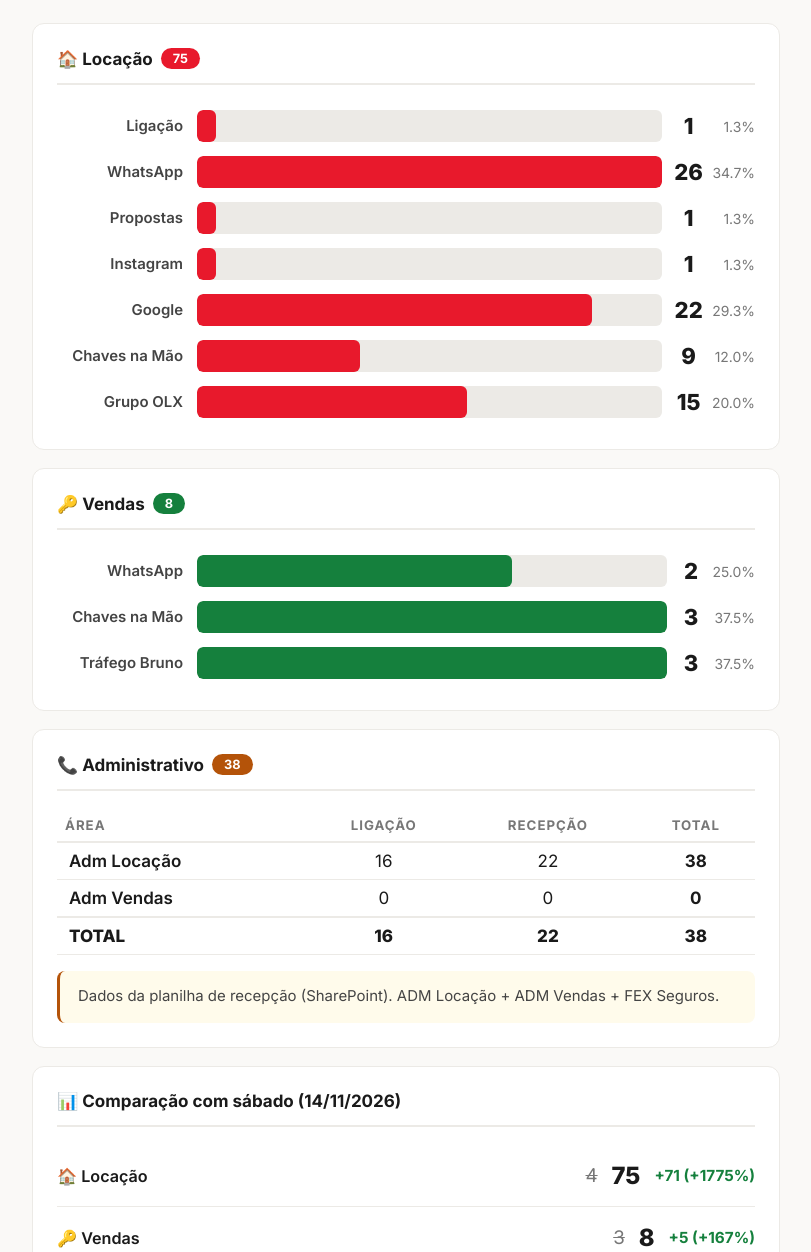
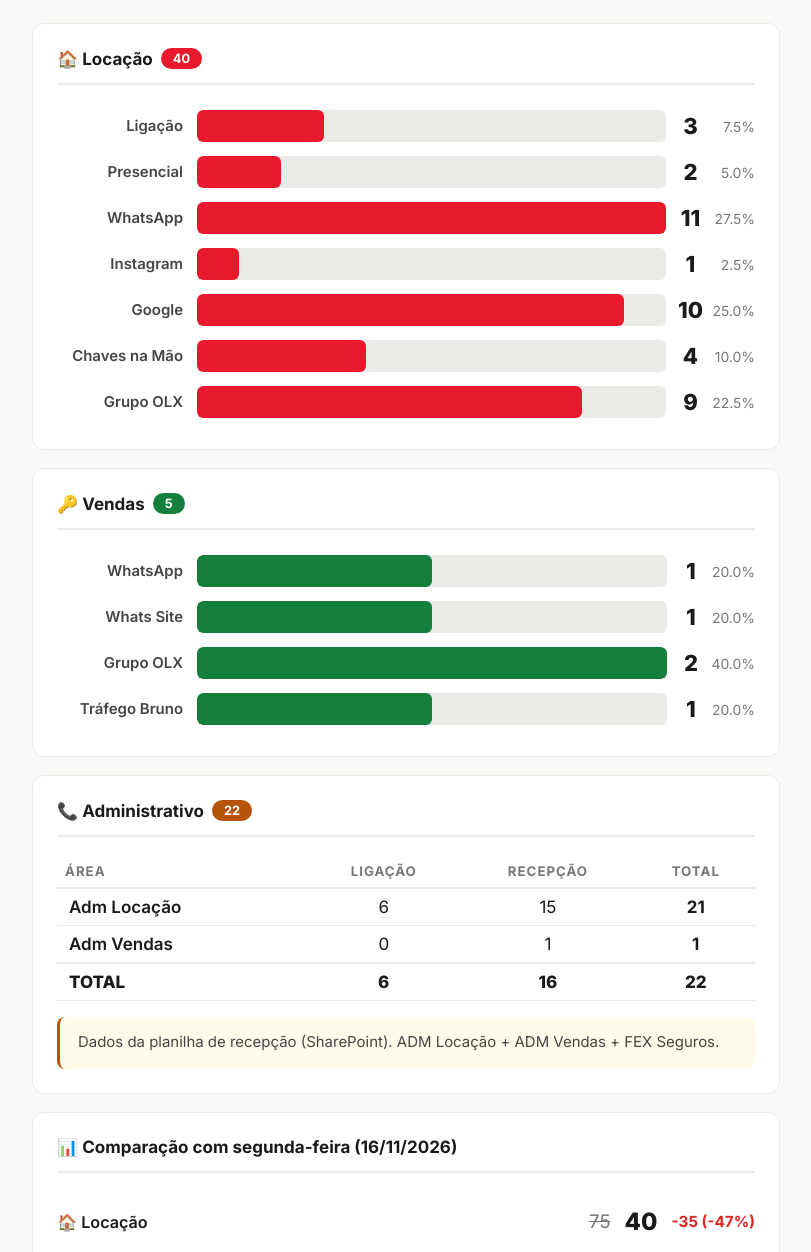
Before and after one commit to julioimoveismkt/dashboard-julio, a plain HTML site: page index.html in a window 1280 px wide. Shown: the part 360-1612 px from the top of the page, without its empty margins (234-1045 px from the left). Drawn offline with Linux system fonts and the light colour scheme.

Commit message:
relatorio 18/11 auto

```diff
--- a/index.html
+++ b/index.html
@@ -66,63 +66,64 @@ footer b { color:var(--red); }
 <header>
   <h1>Julio Imóveis</h1>
   <p>Relatório Diário de Atendimentos</p>
-  <div class="dia">Segunda-feira, 16 de Novembro de 2026</div>
+  <div class="dia">Terça-feira, 17 de Novembro de 2026</div>
 </header>
 <div class="scores">
-  <div class="sc"><em>🏠</em><strong>75</strong><span>Locação</span></div>
-  <div class="sc"><em>🔑</em><strong style="color:var(--green)">8</strong><span>Vendas</span></div>
-  <div class="sc"><em>📞</em><strong style="color:var(--amber)">38</strong><span>Admin</span></div>
-  <div class="sc hero"><em>📊</em><strong>121</strong><span>Total do dia</span></div>
+  <div class="sc"><em>🏠</em><strong>40</strong><span>Locação</span></div>
+  <div class="sc"><em>🔑</em><strong style="color:var(--green)">5</strong><span>Vendas</span></div>
+  <div class="sc"><em>📞</em><strong style="color:var(--amber)">22</strong><span>Admin</span></div>
+  <div class="sc hero"><em>📊</em><strong>67</strong><span>Total do dia</span></div>
 </div>
 <section>
-  <h2>🏠 Locação <span class="tag r">75</span></h2>
-  <table><tr><td class="or">Ligação</td><td class="br"><div class="track"><div class="fill" style="width:4%"></div></div></td><td class="vl">1</td><td class="pc">1.3%</td></tr>
-<tr><td class="or">WhatsApp</td><td class="br"><div class="track"><div class="fill" style="width:100%"></div></div></td><td class="vl">26</td><td class="pc">34.7%</td></tr>
-<tr><td class="or">Propostas</td><td class="br"><div class="track"><div class="fill" style="width:4%"></div></div></td><td class="vl">1</td><td class="pc">1.3%</td></tr>
-<tr><td class="or">Instagram</td><td class="br"><div class="track"><div class="fill" style="width:4%"></div></div></td><td class="vl">1</td><td class="pc">1.3%</td></tr>
-<tr><td class="or">Google</td><td class="br"><div class="track"><div class="fill" style="width:85%"></div></div></td><td class="vl">22</td><td class="pc">29.3%</td></tr>
-<tr><td class="or">Chaves na Mão</td><td class="br"><div class="track"><div class="fill" style="width:35%"></div></div></td><td class="vl">9</td><td class="pc">12.0%</td></tr>
-<tr><td class="or">Grupo OLX</td><td class="br"><div class="track"><div class="fill" style="width:58%"></div></div></td><td class="vl">15</td><td class="pc">20.0%</td></tr>
+  <h2>🏠 Locação <span class="tag r">40</span></h2>
+  <table><tr><td class="or">Ligação</td><td class="br"><div class="track"><div class="fill" style="width:27%"></div></div></td><td class="vl">3</td><td class="pc">7.5%</td></tr>
+<tr><td class="or">Presencial</td><td class="br"><div class="track"><div class="fill" style="width:18%"></div></div></td><td class="vl">2</td><td class="pc">5.0%</td></tr>
+<tr><td class="or">WhatsApp</td><td class="br"><div class="track"><div class="fill" style="width:100%"></div></div></td><td class="vl">11</td><td class="pc">27.5%</td></tr>
+<tr><td class="or">Instagram</td><td class="br"><div class="track"><div class="fill" style="width:9%"></div></div></td><td class="vl">1</td><td class="pc">2.5%</td></tr>
+<tr><td class="or">Google</td><td class="br"><div class="track"><div class="fill" style="width:91%"></div></div></td><td class="vl">10</td><td class="pc">25.0%</td></tr>
+<tr><td class="or">Chaves na Mão</td><td class="br"><div class="track"><div class="fill" style="width:36%"></div></div></td><td class="vl">4</td><td class="pc">10.0%</td></tr>
+<tr><td class="or">Grupo OLX</td><td class="br"><div class="track"><div class="fill" style="width:82%"></div></div></td><td class="vl">9</td><td class="pc">22.5%</td></tr>
 </table>
 </section>
 <section class="vendas">
-  <h2>🔑 Vendas <span class="tag g">8</span></h2>
-  <table><tr><td class="or">WhatsApp</td><td class="br"><div class="track"><div class="fill" style="width:67%"></div></div></td><td class="vl">2</td><td class="pc">25.0%</td></tr>
-<tr><td class="or">Chaves na Mão</td><td class="br"><div class="track"><div class="fill" style="width:100%"></div></div></td><td class="vl">3</td><td class="pc">37.5%</td></tr>
-<tr><td class="or">Tráfego Bruno</td><td class="br"><div class="track"><div class="fill" style="width:100%"></div></div></td><td class="vl">3</td><td class="pc">37.5%</td></tr>
+  <h2>🔑 Vendas <span class="tag g">5</span></h2>
+  <table><tr><td class="or">WhatsApp</td><td class="br"><div class="track"><div class="fill" style="width:50%"></div></div></td><td class="vl">1</td><td class="pc">20.0%</td></tr>
+<tr><td class="or">Whats Site</td><td class="br"><div class="track"><div class="fill" style="width:50%"></div></div></td><td class="vl">1</td><td class="pc">20.0%</td></tr>
+<tr><td class="or">Grupo OLX</td><td class="br"><div class="track"><div class="fill" style="width:100%"></div></div></td><td class="vl">2</td><td class="pc">40.0%</td></tr>
+<tr><td class="or">Tráfego Bruno</td><td class="br"><div class="track"><div class="fill" style="width:50%"></div></div></td><td class="vl">1</td><td class="pc">20.0%</td></tr>
 </table>
 </section>
 <section class="admin">
-  <h2>📞 Administrativo <span class="tag a">38</span></h2>
+  <h2>📞 Administrativo <span class="tag a">22</span></h2>
   <table class="admin-tbl">
     <tr><th>Área</th><th>Ligação</th><th>Recepção</th><th>Total</th></tr>
     <tr><td style="font-weight:600;padding:8px 12px;">Adm Locação</td>
-<td style="text-align:center;padding:8px;">16</td>
-<td style="text-align:center;padding:8px;">22</td>
-<td style="text-align:center;padding:8px;font-weight:700;">38</td></tr>
+<td style="text-align:center;padding:8px;">6</td>
+<td style="text-align:center;padding:8px;">15</td>
+<td style="text-align:center;padding:8px;font-weight:700;">21</td></tr>
 <tr><td style="font-weight:600;padding:8px 12px;">Adm Vendas</td>
 <td style="text-align:center;padding:8px;">0</td>
-<td style="text-align:center;padding:8px;">0</td>
-<td style="text-align:center;padding:8px;font-weight:700;">0</td></tr>
+<td style="text-align:center;padding:8px;">1</td>
+<td style="text-align:center;padding:8px;font-weight:700;">1</td></tr>
 <tr style="border-top:2px solid var(--rule);font-weight:800;">
 <td style="padding:8px 12px;">TOTAL</td>
+<td style="text-align:center;padding:8px;">6</td>
 <td style="text-align:center;padding:8px;">16</td>
-<td style="text-align:center;padding:8px;">22</td>
-<td style="text-align:center;padding:8px;">38</td></tr>
+<td style="text-align:center;padding:8px;">22</td></tr>
   </table>
   <div class="note a">Dados da planilha de recepção (SharePoint). ADM Locação + ADM Vendas + FEX Seguros.</div>
 </section>
 <section>
-  <h2>📊 Comparação com sábado (14/11/2026)</h2>
+  <h2>📊 Comparação com segunda-feira (16/11/2026)</h2>
   <ul class="cmp">
-    <li><span class="lbl">🏠 Locação</span><span class="nums"><span class="prev">4</span><span class="now">75</span><span class="up">+71 (+1775%)</span></span></li>
-    <li><span class="lbl">🔑 Vendas</span><span class="nums"><span class="prev">3</span><span class="now">8</span><span class="up">+5 (+167%)</span></span></li>
-    <li><span class="lbl">📞 Admin</span><span class="nums"><span class="prev">0</span><span class="now">38</span><span class="up">+38 (+0%)</span></span></li>
-    <li><span class="lbl">📊 Total</span><span class="nums"><span class="prev">7</span><span class="now">121</span><span class="up">+114 (+1629%)</span></span></li>
+    <li><span class="lbl">🏠 Locação</span><span class="nums"><span class="prev">75</span><span class="now">40</span><span class="dn">-35 (-47%)</span></span></li>
+    <li><span class="lbl">🔑 Vendas</span><span class="nums"><span class="prev">8</span><span class="now">5</span><span class="dn">-3 (-38%)</span></span></li>
+    <li><span class="lbl">📞 Admin</span><span class="nums"><span class="prev">38</span><span class="now">22</span><span class="dn">-16 (-42%)</span></span></li>
+    <li><span class="lbl">📊 Total</span><span class="nums"><span class="prev">121</span><span class="now">67</span><span class="dn">-54 (-45%)</span></span></li>
   </ul>
 </section>
 <footer>
-  Gerado por <b>Big Julio</b> · 17/11/2026 07:34<br>
+  Gerado por <b>Big Julio</b> · 18/11/2026 07:34<br>
   Fonte: CRM ImóvelOffice (cadastro + horário) + Planilha Recepção (SharePoint)<br>
   Regra Jéssica: cadastro D-1 18h a D 17:59 (sáb até 12h), finalizados incluídos<br>
   <b>Julio Imóveis</b> — Brusque, SC
```
